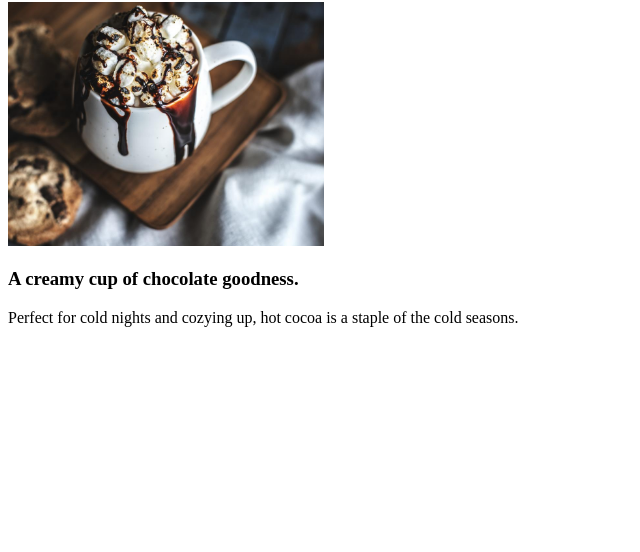
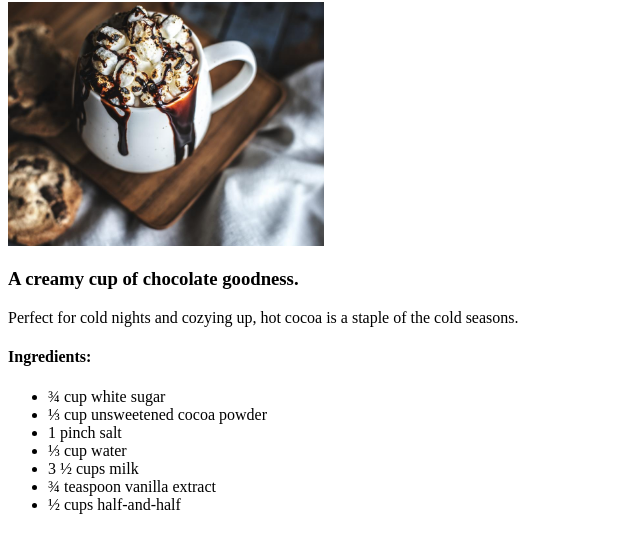
Before and after one commit to tobbiforhire/odin-recipes, a plain HTML site: page recipes/hot-cocoa.html in a window 1280 px wide. Shown: the part 78-630 px from the top of the page, without its empty margins (0-640 px from the left). Drawn offline with Linux system fonts and the light colour scheme.

Commit message:
Include a list of ingredients and header

```diff
--- a/recipes/hot-cocoa.html
+++ b/recipes/hot-cocoa.html
@@ -9,5 +9,15 @@
         <img src="./img/hot-cocoa.jpg" alt="A delicious cup of hot cocoa with roasted marshmallows and chocolate drizzle on top." width="25%" height="25%">
         <h3>A creamy cup of chocolate goodness.</h3>
         <p>Perfect for cold nights and cozying up, hot cocoa is a staple of the cold seasons.</p>
+        <h4>Ingredients:</h4>
+        <ul>
+            <li>¾ cup white sugar</li>
+            <li>⅓ cup unsweetened cocoa powder</li>
+            <li>1 pinch salt</li>
+            <li>⅓ cup water</li>
+            <li>3 ½ cups milk</li>
+            <li>¾ teaspoon vanilla extract</li>
+            <li>½ cups half-and-half</li>
+        </ul>
     </body>
 </html>
```
